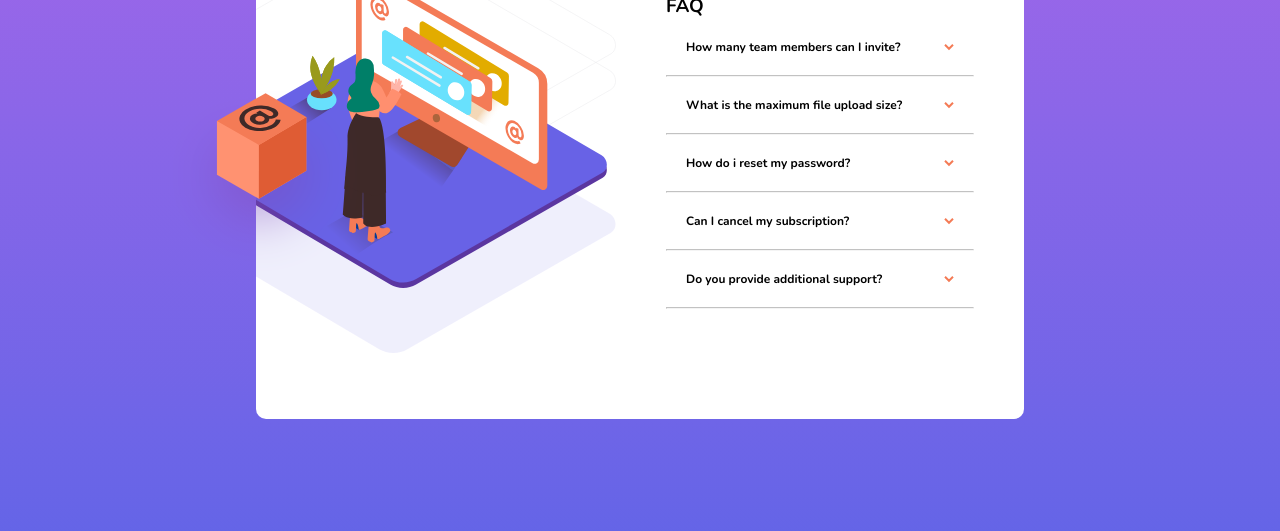
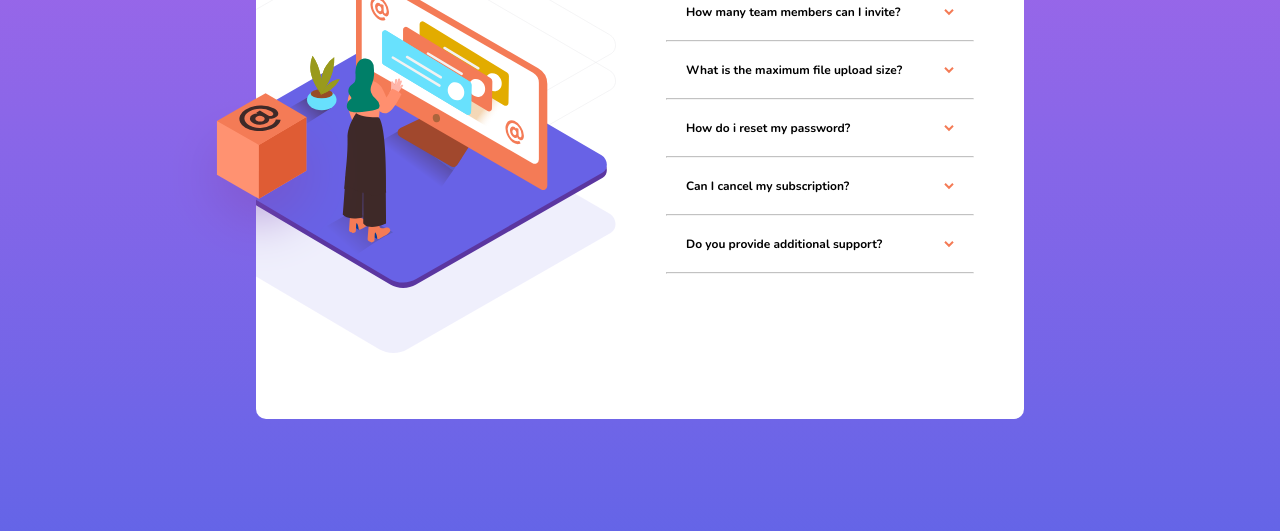
Before and after one commit to pochii-cloud/html_css_accordion_challenge, a plain HTML site: page faq-accordion-card-main/index.html in a window 1280 px wide. Shown: the part 269-800 px from the top of the page. Drawn offline with nearby package versions, Linux system fonts and the light colour scheme; files whose address does not match are found by name.

Commit message:
last commit

```diff
--- a/faq-accordion-card-main/style.css
+++ b/faq-accordion-card-main/style.css
@@ -70,7 +70,11 @@ body{
 .section2{
     padding: 50px;
     width: 50%;
-    margin-top: 100px;
+    margin-top: 50px;
+}
+.section2 h3{
+    font-weight: 900;
+    font-size: 30px;
 }
 details{
     margin: 20px;
```
